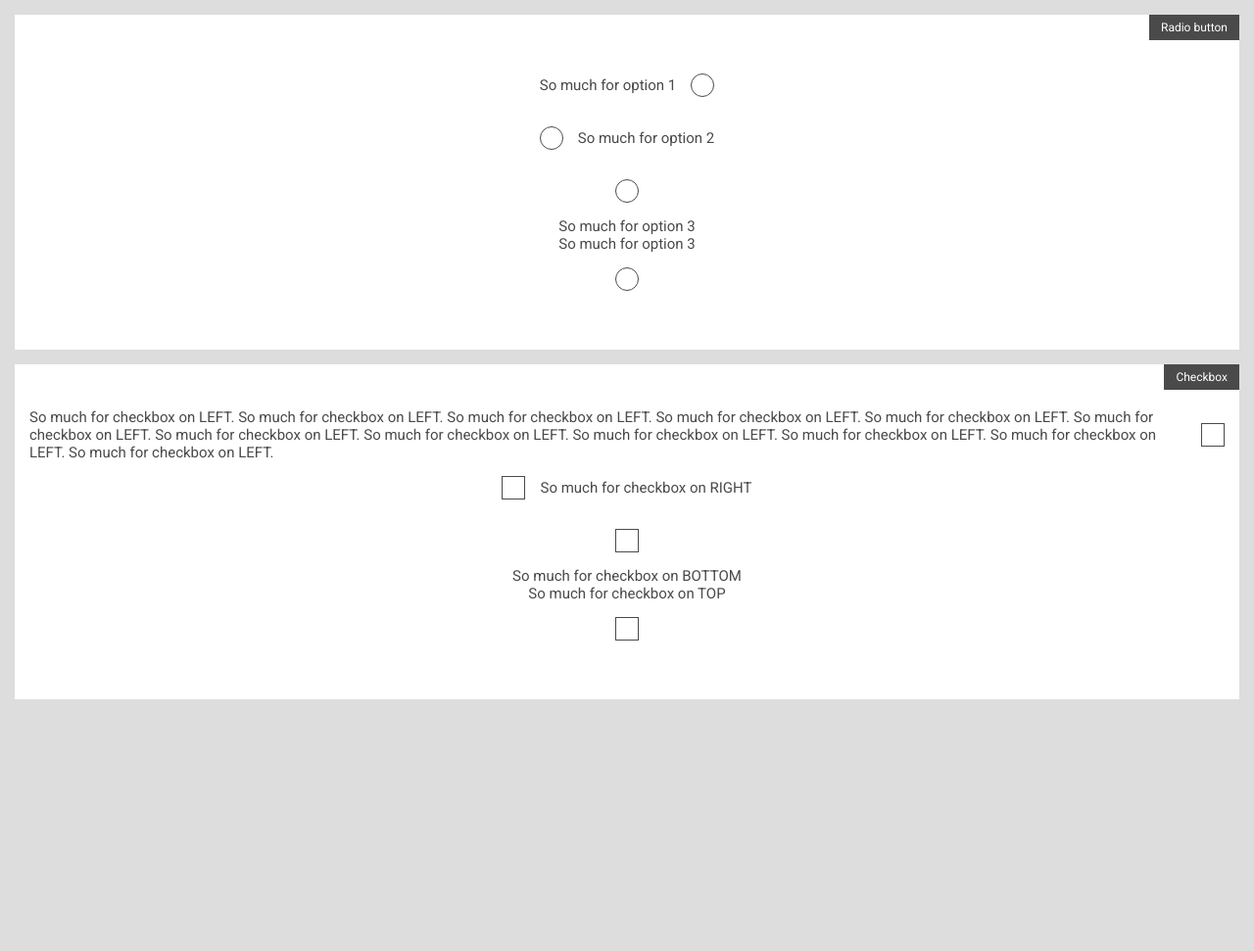
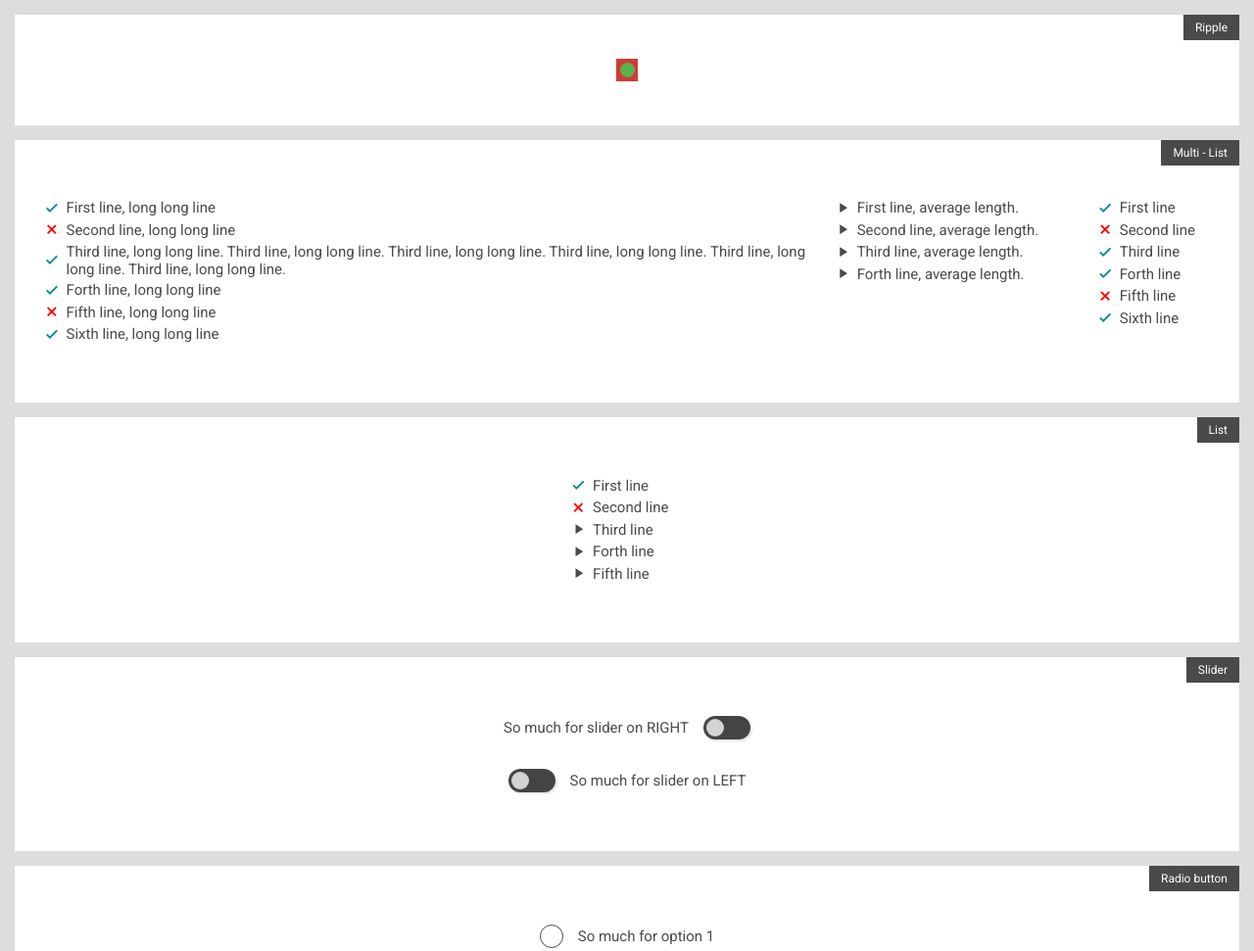
Before and after one commit to JackRus/SCSS-Lab, a plain HTML site: page index.html in a window 1280 px wide. Shown: the top 971 px of the page at 98% size. Before the commit the page ends 800 px from the top, so only its background shows below. Drawn offline with Linux system fonts and the light colour scheme.

Commit message:
Radio button left right top bottom Update

```diff
--- a/assets/styles/styles.scss
+++ b/assets/styles/styles.scss
@@ -25,6 +25,7 @@ body > div {
     background: white;
     color: $grey;
     padding: 3em 1em;
+    text-align: center;
 
     &::before {
         position: absolute;
@@ -44,6 +45,13 @@ body > div {
         grid: min-content / auto;
         place-content: center;
         place-items: center;
+
+        &.multi-list {
+            grid: min-content / auto auto auto;
+            place-content: top;
+            align-items: start;
+            grid-gap: 1em;
+        }
     }
 }
 
@@ -57,8 +65,8 @@ label.jr-checkbox {
     display: inline-flex;
     align-items: center;
 
-    &.left > span::before { margin: 1em 0 1em 1em; }
-    &.right > span::before { margin: 1em 1em 1em 0; }
+    &.left > span::before { margin: 1em 1em 1em 0; }
+    &.right > span::before { margin: 1em 0 1em 1em; }
     &.top, &.bottom {
         display: inline-block;
         span {
@@ -111,19 +119,11 @@ label.jr-radio {
     display: inline-flex;
     align-items: center;
 
-    &.left {
-        span { margin: 1em 0 1em 1em; }
-    }
-
-    &.right {
-        span { margin: 1em 1em 1em 0; }
-    }
-
+    &.left > span { margin: 1em 1em 1em 0; }
+    &.right > span { margin: 1em 0 1em 1em; }
     &.top, &.bottom {
-
         text-align: center;
         display: block;
-
         span {
             display: flex;
             justify-items: center;
@@ -134,9 +134,7 @@ label.jr-radio {
 
     &:hover {
         cursor: pointer;
-        span {
-            background-color: lightgreen;
-        }
+        span { background-color: lightgreen; }
     }
 
     input {
@@ -160,10 +158,119 @@ label.jr-radio {
     }
 }
 
+label.jr-slider {
+    font-size: 1rem;
+    cursor: pointer;
+    display: inline-flex;
+    align-items: center;
+
+    &.left > span { margin: 1em 1em 1em 0; }
+    &.right > span { margin: 1em 0 1em 1em; }
 
 
+    input{
+        display: none;
+        &:checked + span::before {
+            transform: translateX(1.6em);
+            background-color: lightgreen;
+        }
+    }
+
+    span {
+        display: inline-flex;
+        width: 3.2em;
+        height: 1.6em;
+        background-color: #444444;
+        box-shadow: 2px 2px 2px rgba(0, 0, 0, 0.1);
+        border-radius: 3em ;
+        padding: .2em;
+
+        &::before {
+            height: 1.2em;
+            width: 1.2em;
+            background-color: lightgray;
+            border-radius: 3em;
+            content: '';
+            transition: 0.5s;
+        }
+    }
+}
 
 
+ul.list {
+    display: grid;
+    grid: auto-flow / 1fr;
+    grid-gap: 0.2em;
+    width: 100%;
+    list-style: none;
+    margin:0;
+    font-size: 1rem;
+
+    // DEFAULT LEFT PADDING
+    -webkit-margin-before: 1em;
+    -webkit-margin-after: 1em;
+    -webkit-margin-start: 1em;
+    -webkit-margin-end: 1em;
+    -webkit-padding-start: 1em;
+
+    li {
+        display: inline-flex;
+        align-items: center;
+        justify-items: center;
+        min-height: 1.3em;
+        text-align: left;
+
+        &.done::before {
+            content: 'done';
+            color: darkcyan;
+        }
+
+        &.error::before {
+            content: 'clear';
+            color: red;
+        }
+
+        // DEFAULT
+        &::before {
+            font-family: 'Material Icons';
+            content: 'play_arrow';
+            min-width: 1.5em;
+            font-weight: bold;
+        }
+    }
+}
+
+
+// MOUSE DOWN
+.test {
+    display: inline-flex;
+    align-items: center;
+    justify-content: center;
+    font-size: 1rem;
+    width: 1.5em;
+    height: 1.5em;
+    background: #d33838;
+
+    &::after {
+        content: '';
+        width: 1em;
+        height: 1em;
+        border-radius: 1em;
+        background: #38d350;
+        transition: 0.5s;
+        opacity: 0.8;
+        z-index: 2;
+    }
+
+    &:active:hover {
+        &::after {
+            opacity: 0.1;
+            transform: scale(3);
+            transition: 0.1s;
+            animation: opacity 1s;
+        }
+    }
+}
 
 
 
@@ -191,82 +298,7 @@ label.jr-radio {
     }
 }
 
-$slider-size: 2rem;
-.slider-container {
-    display: inline-flex;
-    align-items: center;
-    cursor: pointer;
-    font-size: calc(#{$slider-size} / 2);
 
-    &:hover {
-        .jrs-radio::before {
-            background-color: lightgreen;
-        }
-    }
-}
-
-
-
-
-// RADIO
-.jrs-radio {
-    position: relative;
-    display: flex;
-    align-items: center;
-    margin-right: 1em;
-    width: $slider-size;
-    height: $slider-size;
-    cursor: pointer;
-
-    &::before {
-        display: flex;
-        align-items: center;
-        justify-content: center;
-        width: $slider-size;
-        height: $slider-size;
-        border-radius: $slider-size;
-        border: solid calc(#{$slider-size} * 0.1) #444444;
-        content: '';
-        font-size: $slider-size;
-    }
-}
-
-input:checked + .jrs-radio::before {
-    font-family: 'Material Icons';
-    content: 'brightness_1';
-    font-size: 0.8em;
-    background-color: lightgreen;
-    color: #444444;
-}
-
-
-
-
-.jrs-slider {
-    position: relative;
-    display: flex;
-    margin-left: 1em;
-    width: calc(#{$slider-size} * 2);
-    height: $slider-size;
-    cursor: pointer;
-    background-color: #444444;
-    box-shadow: 2px 2px 2px rgba(0, 0, 0, 0.1);
-    border-radius: $slider-size;
-    padding: calc(#{$slider-size} * 0.1);
-    &::before {
-        height: calc(#{$slider-size} * 0.8);
-        width: calc(#{$slider-size} * 0.8);
-        background-color: lightgray;
-        border-radius: $slider-size;
-        content: '';
-        transition: 0.5s;
-    }
-}
-
-input:checked + .jrs-slider::before {
-    transform: translateX($slider-size);
-    background-color: lightgreen;
-}
 
 .bluebag {
     display: flex;
@@ -326,7 +358,7 @@ input:checked + .jrs-slider::before {
 }
 
 
-.list {
+.rrrlist {
     display: grid;
     grid: auto-flow / 1fr;
     grid-gap: 0.2em;
--- a/index.html
+++ b/index.html
@@ -13,15 +13,78 @@
 
 <body>
 
+    <!-- SLIDER -->
+    <div class="grid" data-title="Ripple">
+        <div class="test"></div>
+    </div>
+
+
+    <!-- SLIDER -->
+    <div class="grid multi-list" data-title="Multi - List">
+        <ul class="list">
+            <li class="done">First line, long long line</li>
+            <li class="error">Second line, long long line</li>
+            <li class="done">Third line, long long line.
+                Third line, long long line. Third line, long long line.
+                Third line, long long line. Third line, long long line.
+                Third line, long long line.
+            </li>
+            <li class="done">Forth line, long long line</li>
+            <li class="error">Fifth line, long long line</li>
+            <li class="done">Sixth line, long long line</li>
+        </ul>
+
+        <ul class="list">
+            <li>First line, average length.</li>
+            <li>Second line, average length.</li>
+            <li>Third line, average length.</li>
+            <li>Forth line, average length.</li>
+        </ul>
+
+        <ul class="list">
+            <li class="done">First line</li>
+            <li class="error">Second line</li>
+            <li class="done">Third line</li>
+            <li class="done">Forth line</li>
+            <li class="error">Fifth line</li>
+            <li class="done">Sixth line</li>
+        </ul>
+
+    </div>
+
+     <!-- SLIDER -->
+     <div class="grid" data-title="List">
+        <ul class="list">
+            <li class="done">First line</li>
+            <li class="error">Second line</li>
+            <li>Third line</li>
+            <li>Forth line</li>
+            <li>Fifth line</li>
+        </ul>
+     </div>
+
+    <!-- SLIDER -->
+    <div class="grid" data-title="Slider">
+        <label class="jr-slider right highlight">
+            So much for slider on RIGHT
+            <input type="checkbox"><span></span>
+        </label>
+
+        <label class="jr-slider left highlight">
+            <input type="checkbox"><span></span>
+            So much for slider on LEFT
+        </label>
+    </div>
+
     <!-- RADIO -->
     <div class="grid" data-title="Radio button">
         <label class="jr-radio left highlight">
+            <input type="radio" name="test"><span></span>
             So much for option 1
-            <input type="radio" name="test"><span></span>
         </label>
         <label class="jr-radio right highlight">
+            So much for option 2
             <input type="radio" name="test"><span></span>
-            So much for option 2
         </label>
         <label class="jr-radio top highlight">
             <input type="radio" name="test"><span></span>
@@ -36,17 +99,17 @@
     <!-- CHECKBOX -->
     <div class="grid" data-title="Checkbox">
         <label class="jr-checkbox left highlight">
+            <input type="checkbox"><span></span>
             So much for checkbox on LEFT. So much for checkbox on LEFT.
             So much for checkbox on LEFT. So much for checkbox on LEFT.
             So much for checkbox on LEFT. So much for checkbox on LEFT.
             So much for checkbox on LEFT. So much for checkbox on LEFT.
             So much for checkbox on LEFT. So much for checkbox on LEFT.
             So much for checkbox on LEFT. So much for checkbox on LEFT.
-            <input type="checkbox"><span></span>
         </label>
         <label class="jr-checkbox right highlight">
+            So much for checkbox on RIGHT
             <input type="checkbox"><span></span>
-            So much for checkbox on RIGHT
         </label>
         <label class="jr-checkbox bottom highlight">
             <input type="checkbox"><span></span>
```
Also changed, not shown: assets/styles/styles.css, 1 other file.
